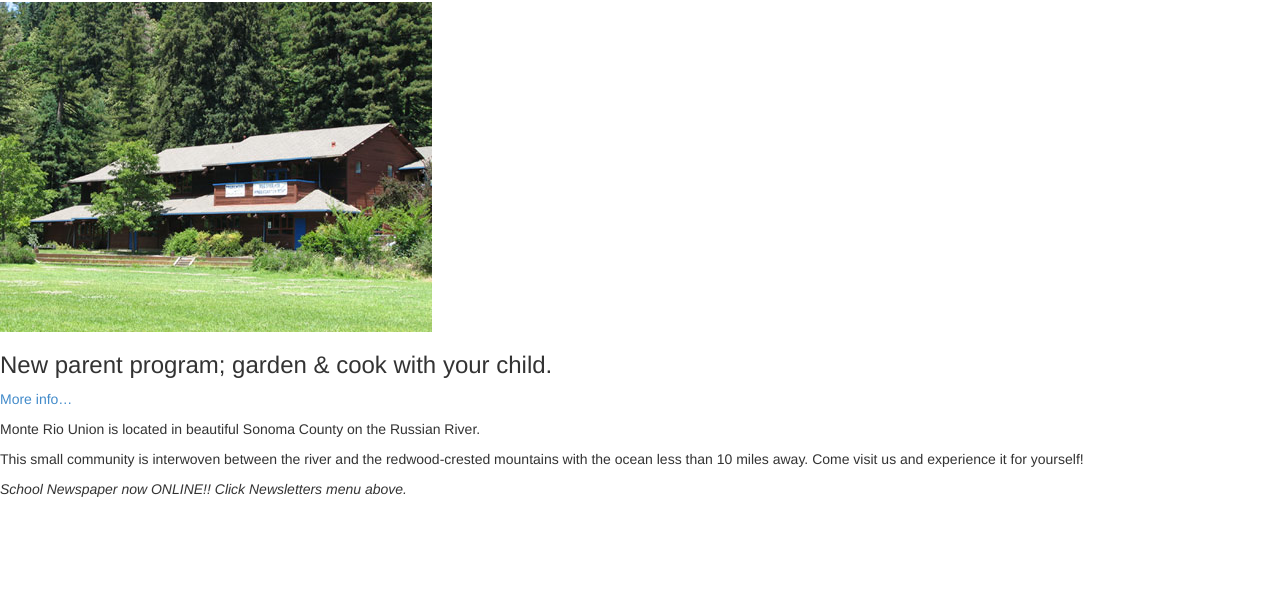
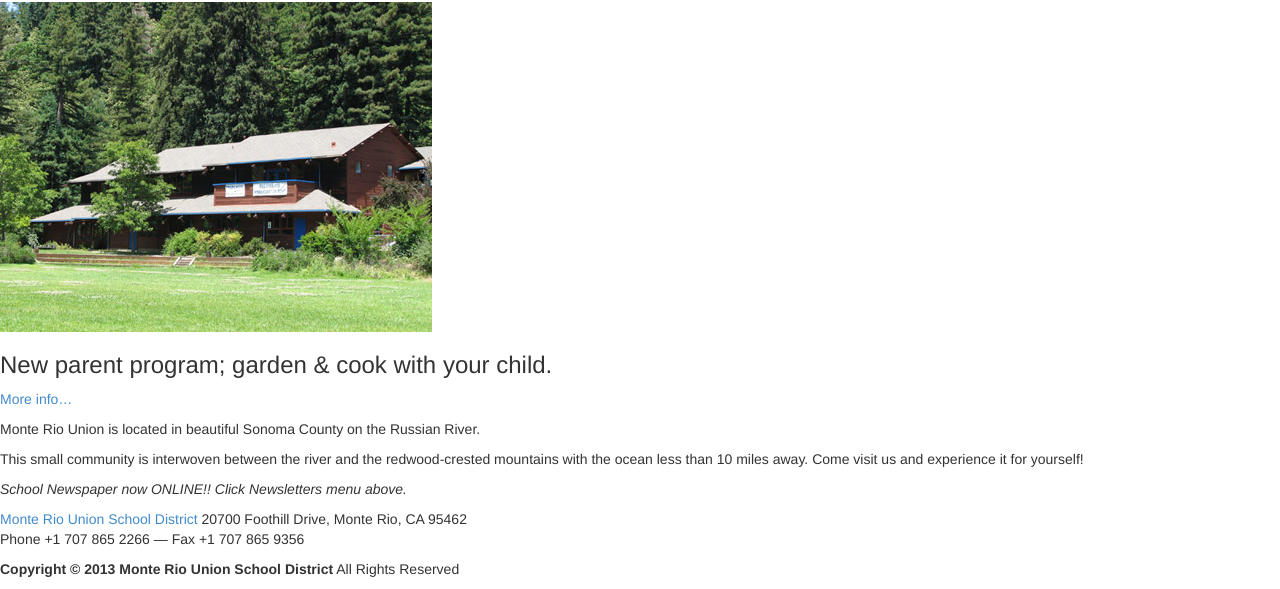
Before and after one commit to blacRose/monterioschool, a plain HTML site: page index.html in a window 1280 px wide. Shown: the part 390-979 px from the top of the page. Before the commit the page ends 899 px from the top, so only its background shows below. Drawn offline with Linux system fonts and the light colour scheme.

Commit message:
Changed port and setup micro formatting

```diff
--- a/index.html
+++ b/index.html
@@ -37,7 +37,7 @@
 
 <h3 id="new_parent_program_garden_cook_with_your_child">New parent program; garden &amp; cook with your child.</h3>
 
-<p><a href="Forms/parentprogram.pdf">More info&hellip;</a></p>
+<p><a href="files/parentprogram.pdf">More info&hellip;</a></p>
 
 <p>Monte Rio Union is located in beautiful Sonoma County on the Russian River.</p>
 
@@ -48,9 +48,33 @@ it for yourself!</p>
 <p><em>School Newspaper now ONLINE!!  Click Newsletters menu above.</em></p>
 
 
+		</section>
+	</article>
+	<footer>
+
+		<p class="h-card">
+			<a class="p-org u-url" href="http://monterioschool.org" title="Contact Information for MRUSD"><span class="p-organization-name">Monte Rio Union School District</span></a>
+			<span class="p-adr">
+				<span class="p-street-address">20700 Foothill Drive</span>,
+				<span class="p-locality">Monte Rio</span>,
+				<span class="p-region">CA</span>
+				<span class="p-postal-code">95462</span>
+			</span><br>
+			<span class="p-tel">
+				<span class="type">Phone</span>
+				<span class="value">+1 707 865 2266</span>
+			</span>&mdash;
+			<span class="p-tel">
+				<span class="type">Fax</span>
+				<span class="value">+1 707 865 9356</span>
+			</span>
+		</p>
+
+<p class=><strong>Copyright &copy; 2013 Monte Rio Union School District</strong>
+All Rights Reserved</p>
 
 
-		</section>
-	</article>
+
+	</footer>
 </body>
 </html>
```
Also changed, not shown: 1 other file.
